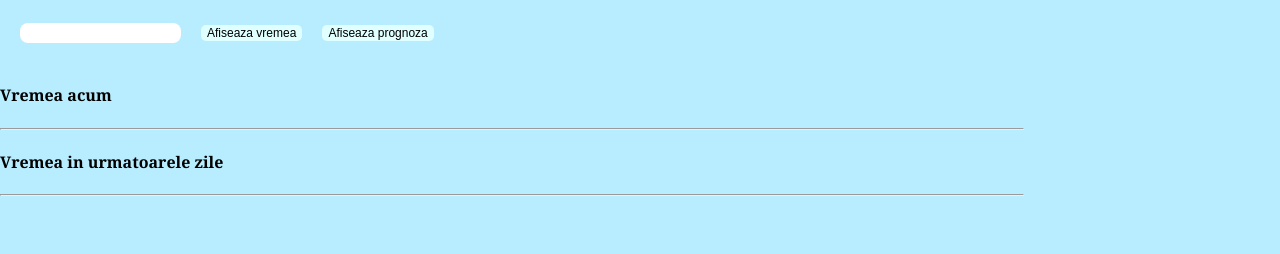
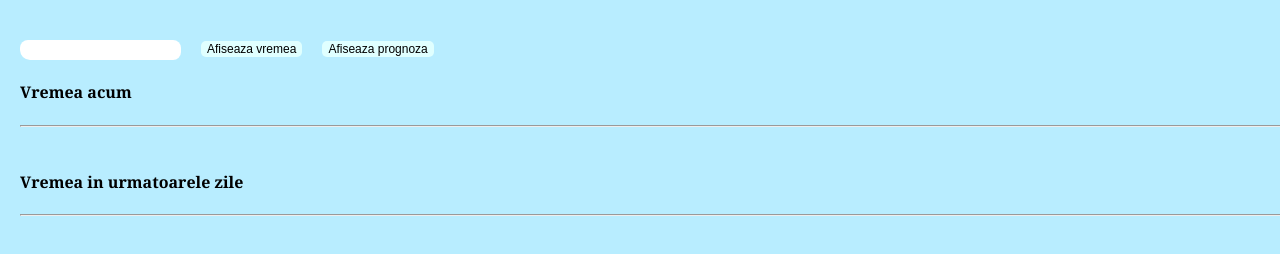
Before and after one commit to elisadavid03/My-Weather-App, a plain HTML site: page index.html in a window 1280 px wide. Drawn offline with Linux system fonts and the light colour scheme.

Commit message:
feat: update css

```diff
--- a/style.css
+++ b/style.css
@@ -1,22 +1,20 @@
 body {
-    margin: 0px;
+    margin: 20px;
     padding: 0px;
     font-family:Georgia, 'Times New Roman', Times, serif;
-    height: 80vh;
-    width: 80%;
+    height: 100vh;
+    width: 100%;
     background-color: rgb(184, 237, 255);
 }
 
 .container {
     display: flex;
-    align-content: center;
     border-radius: 10px;
     overflow: hidden;
     color: black;
     gap: 20px;
-    padding: 20px;
     padding-top: 20px;
-
+    font-size: 12px;
 }
 
 .container label {
@@ -28,7 +26,7 @@ body {
     border: none;
     font-size: 12px;
     padding: 3px;
-    line-height: 1;
+
 }
 
 .container button {
@@ -37,3 +35,17 @@ body {
     background-color: lightcyan ;
     font-size: 12px;
 }
+
+#weather-container {
+    display: flex;
+    font-size: 12px;
+    gap: 20px;
+    padding-top: 15px;
+}
+
+#forecast-container {
+    display: flex;
+    flex-wrap: wrap;
+    gap: 30px;
+    font-size: 12px;
+}
```
